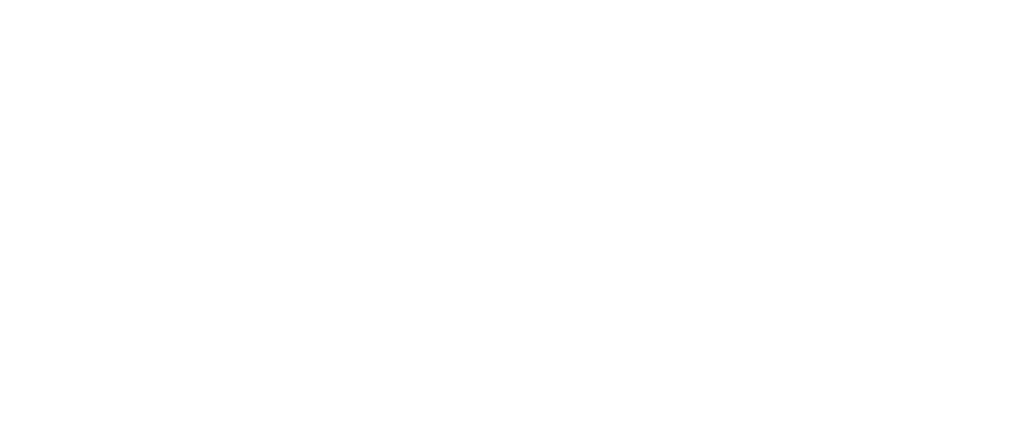
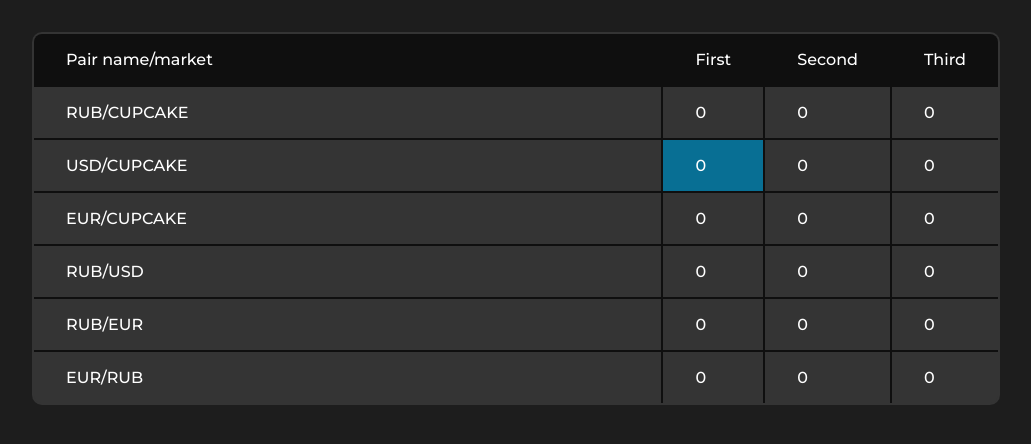
Before and after one commit to AngelikaPrik/cupcake_test, a React (Vite) app: page / in a window 1280 px wide. Shown: the top 444 px of the page, without its empty margins (124-1155 px from the left). Built offline with nearby package versions, Linux system fonts and the light colour scheme.

Commit message:
added css layout and base structure

```diff
--- a/index.html
+++ b/index.html
@@ -3,6 +3,10 @@
   <head>
     <meta charset="UTF-8" />
     <link rel="icon" type="image/svg+xml" href="/vite.svg" />
+    <link
+      href="https://fonts.googleapis.com/css?family=Montserrat:100,200,300,regular,500,600,700,800,900,100italic,200italic,300italic,italic,500italic,600italic,700italic,800italic,900italic"
+      rel="stylesheet"
+    />
     <meta name="viewport" content="width=device-width, initial-scale=1.0" />
     <title>Cupcake test task</title>
   </head>
--- a/src/App.tsx
+++ b/src/App.tsx
@@ -1,5 +1,11 @@
+import { CurrencyTable } from './components/currenсyTable'
+
 function App() {
-  return <></>
+  return (
+    <div className='container'>
+      <CurrencyTable />
+    </div>
+  )
 }
 
 export default App
--- /dev/null
+++ b/src/components/currenсyTable.tsx
@@ -0,0 +1,52 @@
+export const CurrencyTable = () => {
+  return (
+    <table>
+      <thead>
+        <tr>
+          <th>Pair name/market</th>
+          <th>First</th>
+          <th>Second</th>
+          <th>Third</th>
+        </tr>
+      </thead>
+      <tbody>
+        <tr>
+          <td>RUB/CUPCAKE</td>
+          <td>0</td>
+          <td>0</td>
+          <td>0</td>
+        </tr>
+        <tr>
+          <td>USD/CUPCAKE</td>
+          <td className='profitable'>0</td>
+          <td>0</td>
+          <td>0</td>
+        </tr>
+        <tr>
+          <td>EUR/CUPCAKE</td>
+          <td>0</td>
+          <td>0</td>
+          <td>0</td>
+        </tr>
+        <tr>
+          <td>RUB/USD</td>
+          <td>0</td>
+          <td>0</td>
+          <td>0</td>
+        </tr>
+        <tr>
+          <td>RUB/EUR</td>
+          <td>0</td>
+          <td>0</td>
+          <td>0</td>
+        </tr>
+        <tr>
+          <td>EUR/RUB</td>
+          <td>0</td>
+          <td>0</td>
+          <td>0</td>
+        </tr>
+      </tbody>
+    </table>
+  )
+}
--- a/src/index.css
+++ b/src/index.css
@@ -3,3 +3,45 @@
   margin: 0;
   box-sizing: border-box;
 }
+
+body {
+  font-family: 'Montserrat', sans-serif;
+  background: #1d1d1d;
+}
+
+.container {
+  max-width: 1000px;
+  margin: 0 auto;
+  margin-top: 2rem;
+  padding: 0 1rem;
+}
+
+table {
+  border-radius: 10px;
+  overflow: hidden;
+  border-collapse: collapse;
+}
+
+table,
+th,
+td {
+  width: 100%;
+  border: 2px solid #0f0f0f;
+  text-align: left;
+  background: #343434;
+  color: #fff;
+  font-weight: 500;
+}
+
+th,
+td {
+  padding: 1rem 2rem;
+}
+
+th {
+  background: #0f0f0f;
+}
+
+.profitable {
+  background: #086f94;
+}
```
